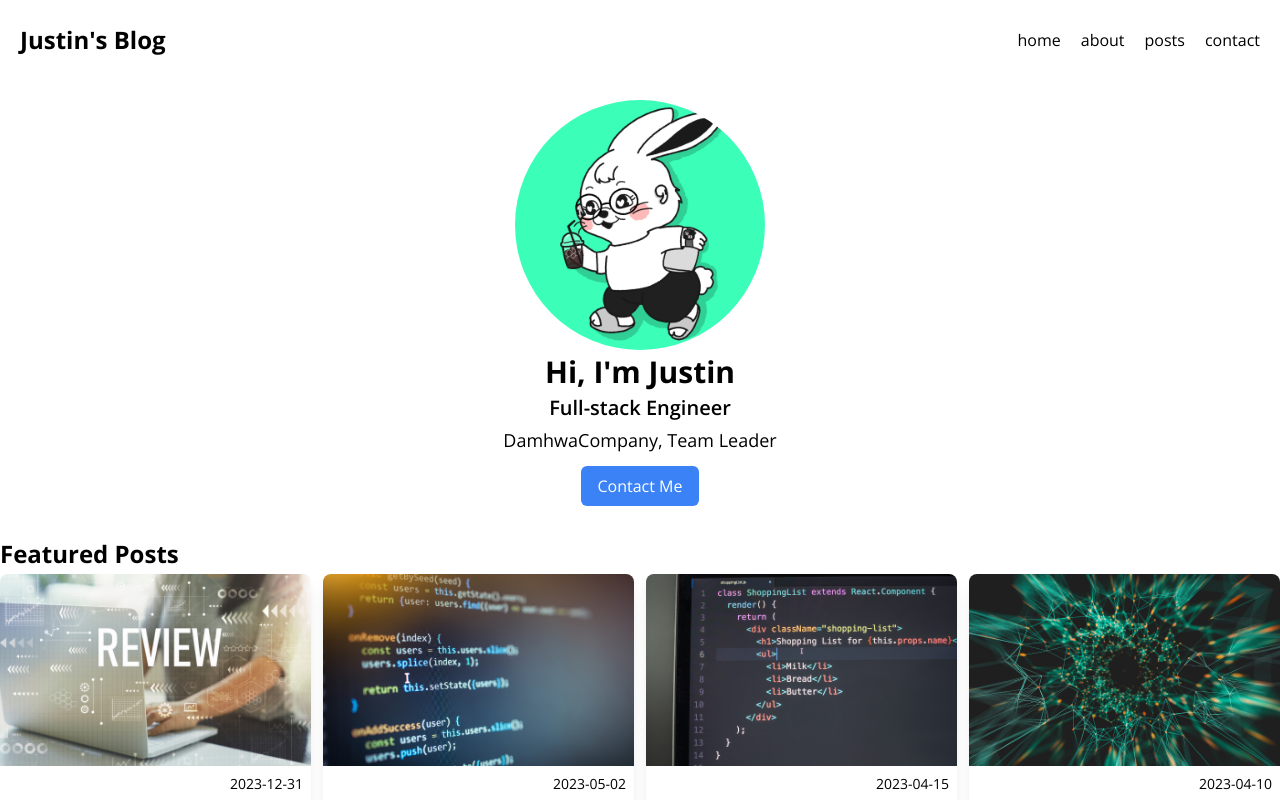
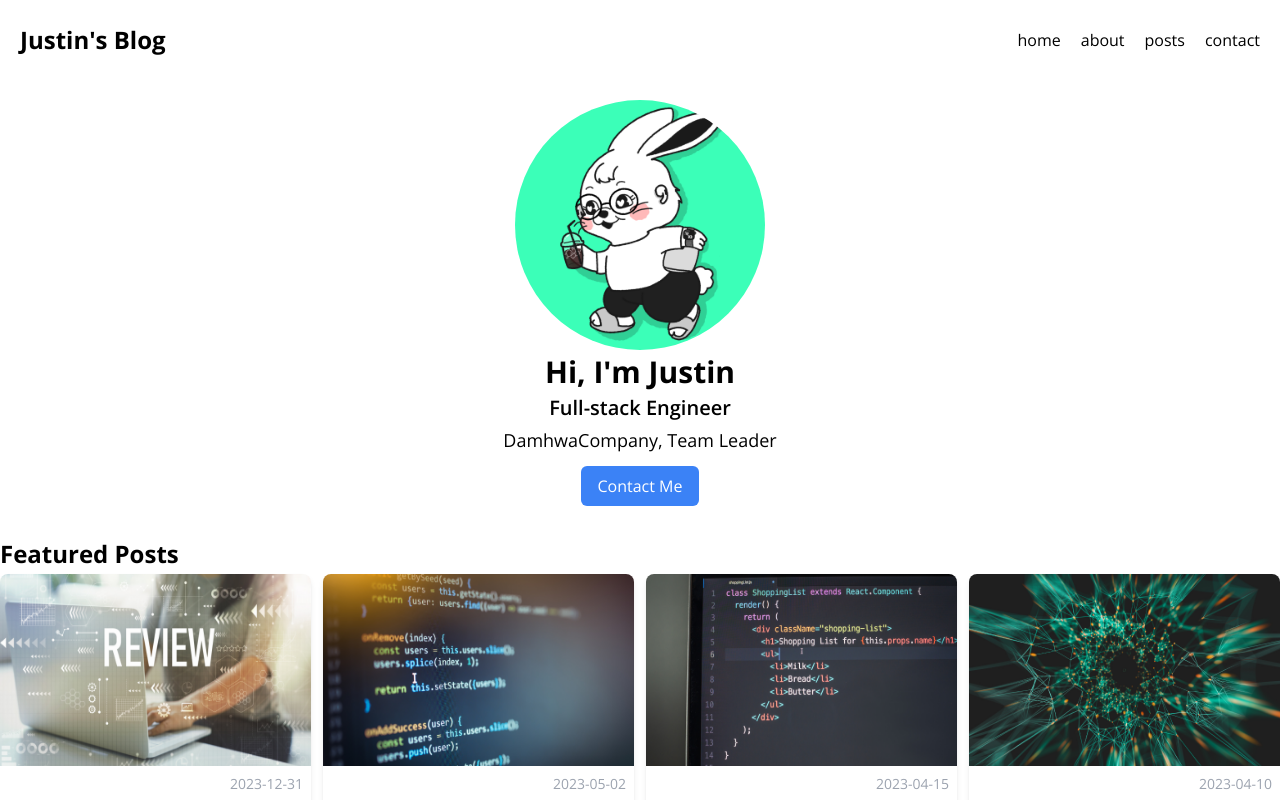
Before and after one commit to hubiwibe/blog, a Next.js app: page / in a window 1280 px wide. Built offline with nearby package versions, Linux system fonts and the light colour scheme.

Commit message:
💄 Update: Post card shadow

```diff
--- a/src/components/PostCard.tsx
+++ b/src/components/PostCard.tsx
@@ -10,12 +10,12 @@ type Props = {
 function PostCard({ post: { title, description, date, category, path, featured } }: Props) {
   return (
     <Link href={`posts/${path}`}>
-      <article className="flex flex-col rounded-lg shadow-lg hover:shadow-2xl">
+      <article className="flex flex-col rounded-lg shadow-md hover:shadow-xl">
         <div className="relative w-full h-48 overflow-hidden rounded-t-lg">
-          <Image src={`/images/posts/${path}.png`} alt="포스트 이미지" fill objectFit="cover" />
+          <Image src={`/images/posts/${path}.png`} alt="포스트 이미지" fill sizes="100%" />
         </div>
         <div className="flex flex-col items-center p-2 text-sm gap-y-1">
-          <time className="self-end">{date.toString()}</time>
+          <time className="self-end text-gray-400">{date.toString()}</time>
           <h3 className="text-lg font-bold">{title}</h3>
           <p className="w-full overflow-hidden break-words text-ellipsis line-clamp-2">
             {description.concat(description).concat(description)}
```
